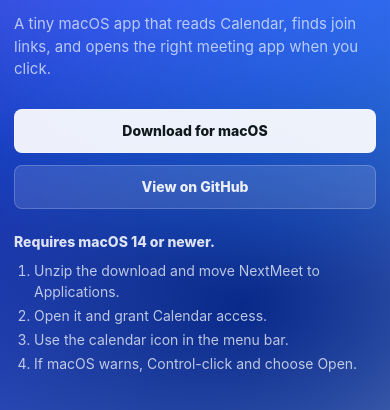
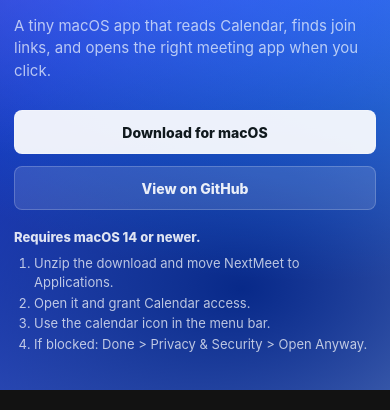
Before and after one commit to hasit/nextmeet, a plain HTML site: page docs/index.html in a window 390 px wide. Shown: the part 454-864 px from the top of the page. Drawn offline with Linux system fonts and the light colour scheme.

Commit message:
Enhance release process with notarization support and update documentation

```diff
--- a/docs/index.html
+++ b/docs/index.html
@@ -424,6 +424,19 @@
         .button {
           width: 100%;
         }
+
+        .install {
+          margin-top: 18px;
+          font-size: 13px;
+        }
+
+        .install p {
+          margin-bottom: 6px;
+        }
+
+        .install li + li {
+          margin-top: 1px;
+        }
       }
     </style>
   </head>
@@ -519,7 +532,7 @@
               <li>Unzip the download and move NextMeet to Applications.</li>
               <li>Open it and grant Calendar access.</li>
               <li>Use the calendar icon in the menu bar.</li>
-              <li>If macOS warns, Control-click and choose Open.</li>
+              <li>If blocked: Done > Privacy &amp; Security > Open Anyway.</li>
             </ol>
           </div>
         </div>
```
Also changed, not shown: 4 other files.
